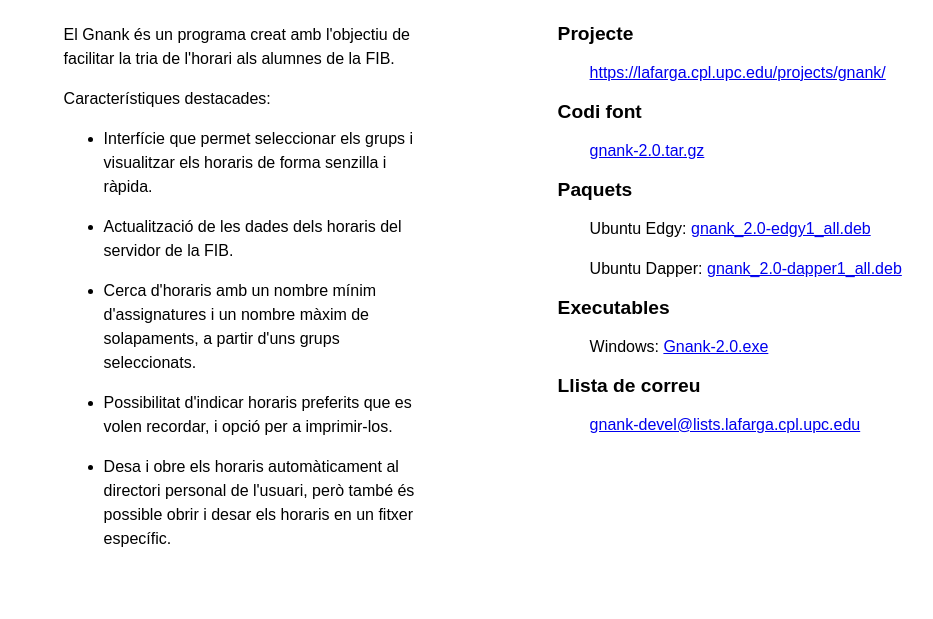
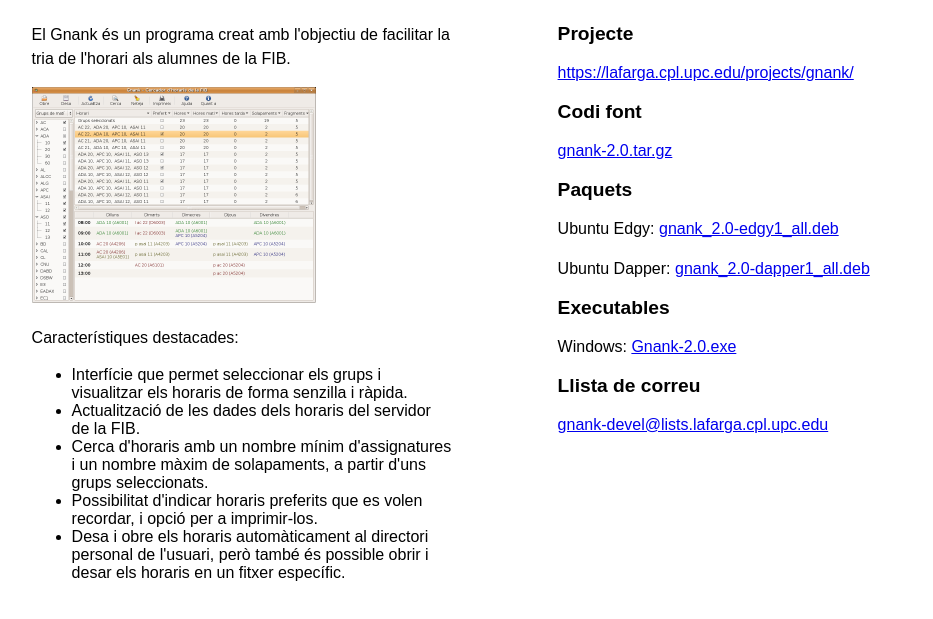
Before and after one commit to gnank/gnank, a plain HTML site: page web/index.html in a window 1280 px wide. Shown: the part 111-730 px from the top of the page, without its empty margins (135-1068 px from the left). Drawn offline with Linux system fonts and the light colour scheme.

Commit message:
Afegida captura de pantalla a la web.

```diff
--- a/web/estil.css
+++ b/web/estil.css
@@ -9,9 +9,8 @@ img {
 	border: 0;
 }
 
-p, li {
+p {
 	line-height: 1.5;
-	margin: 1em 2em;
 }
 
 h1 {
--- a/web/index.html
+++ b/web/index.html
@@ -25,8 +25,14 @@
 <div id="contingut">
 
 <div class="columna">
+
 <p>El Gnank és un programa creat amb l'objectiu de facilitar la tria de l'horari
 als alumnes de la FIB.</p>
+
+<p><a href="captura.png">
+<img src="captura_prev.png" alt="Captura de pantalla"/>
+</a></p>
+
 <p>Característiques destacades:</p>
 <ul>
 <li>Interfície que permet seleccionar els grups i visualitzar els horaris de
```
Also changed, not shown: web/captura.png (added), web/captura_prev.png (added).
